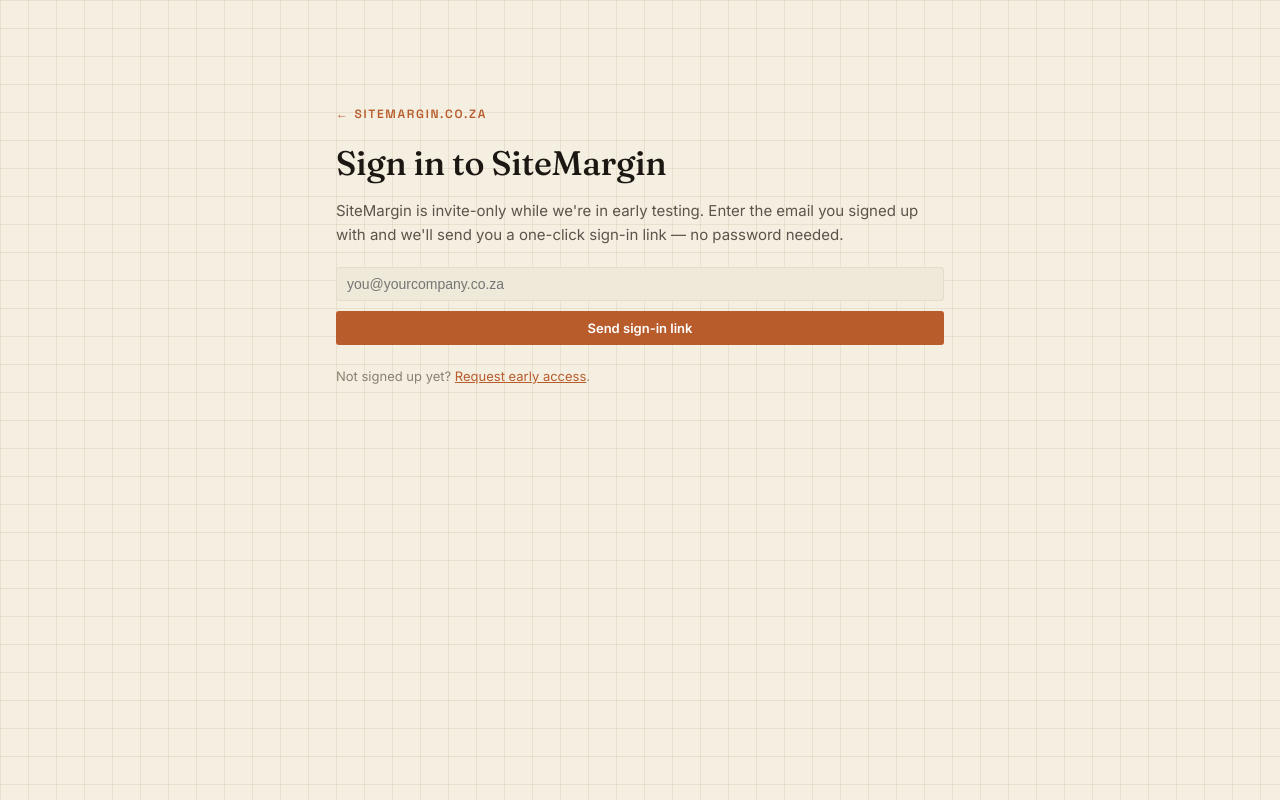
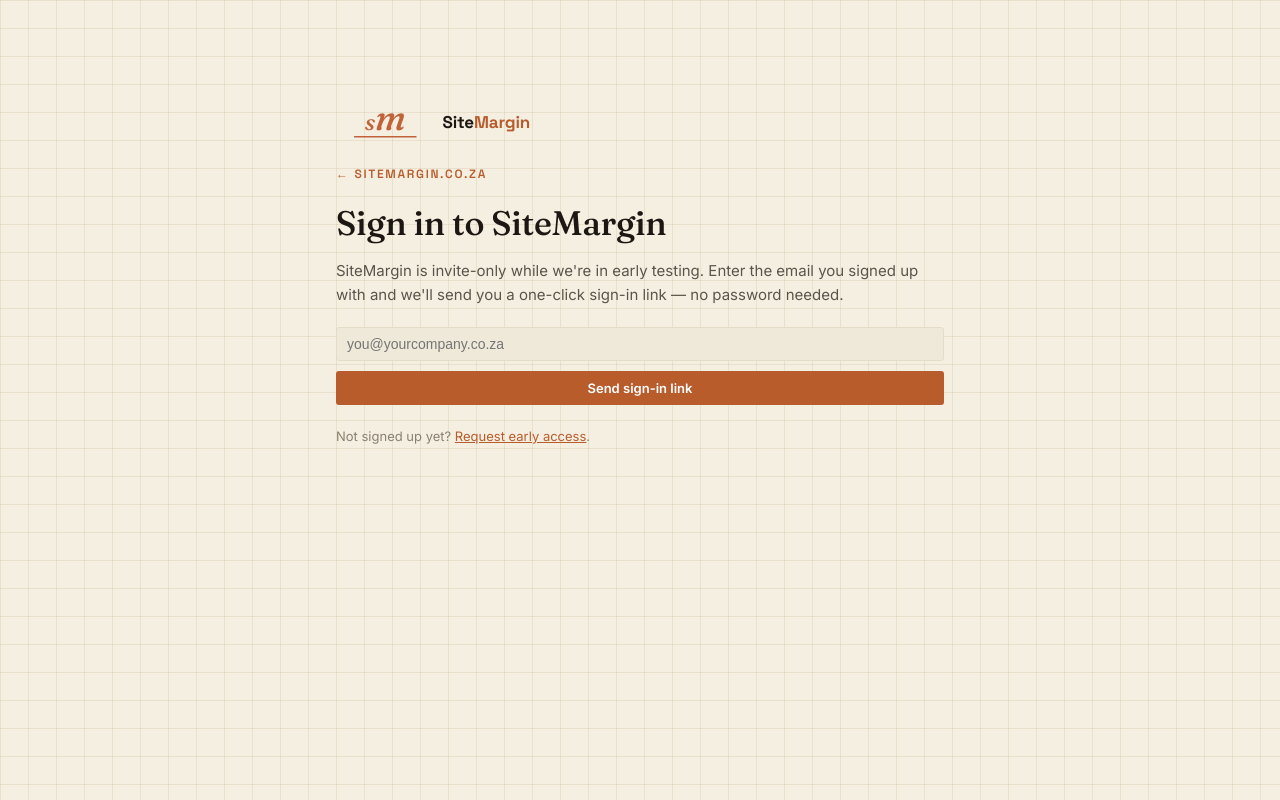
Before and after one commit to leonmayo84/sitemargin, a React (Vite) app: page / in a window 1280 px wide. Built offline with nearby package versions, Linux system fonts and the light colour scheme.

Commit message:
Add dashboard detail, print fixes, and logo across app

```diff
--- a/src/App.jsx
+++ b/src/App.jsx
@@ -496,6 +496,23 @@
   );
 }
 
+function AppLogo() {
+  return (
+    <div style={styles.appLogoRow}>
+      <svg style={styles.appLogoMark} viewBox="0 0 300 140" xmlns="http://www.w3.org/2000/svg">
+        <text x="150" y="90" fontFamily="'Fraunces', serif" fontStyle="italic" fontWeight="600" fill="#C1633A" textAnchor="middle">
+          <tspan fontSize="70">s</tspan>
+          <tspan fontSize="108">m</tspan>
+        </text>
+        <line x1="55" y1="112" x2="245" y2="112" stroke="#C1633A" strokeWidth="5" />
+      </svg>
+      <div style={styles.appLogoText}>
+        Site<span style={{ color: "#B85C2C" }}>Margin</span>
+      </div>
+    </div>
+  );
+}
+
 function GlobalStyles() {
   return (
     <style>{`
@@ -687,6 +704,7 @@
     <div style={styles.page}>
       <GlobalStyles />
       <div style={styles.gateWrap}>
+        <AppLogo />
         <a href="https://sitemargin.co.za" style={styles.eyebrowLink}>← sitemargin.co.za</a>
         <h1 style={{ ...styles.dashTitle, marginTop: 14, marginBottom: 10 }}>
           {status === "pending" ? "Almost there" : status === "denied" ? "Something went wrong" : "Sign in to SiteMargin"}
@@ -811,6 +829,7 @@
         <div style={styles.page}>
           <GlobalStyles />
           <div style={styles.gateWrap}>
+            <AppLogo />
             <a href="https://sitemargin.co.za" style={styles.eyebrowLink}>← sitemargin.co.za</a>
             <h1 style={{ ...styles.dashTitle, marginTop: 14, marginBottom: 10 }}>Something went wrong</h1>
             <p style={styles.gateText}>
@@ -915,6 +934,7 @@
     <div style={styles.page}>
       <GlobalStyles />
       <div style={styles.dashHeader}>
+        <AppLogo />
         <a href="https://sitemargin.co.za" style={styles.eyebrowLink}>← sitemargin.co.za</a>
         <h1 style={styles.dashTitle}>Your projects</h1>
       </div>
@@ -1046,6 +1066,7 @@
     <div style={styles.page}>
       <GlobalStyles />
       <div style={styles.dashHeader}>
+        <AppLogo />
         <a href="https://sitemargin.co.za" style={styles.eyebrowLink}>← sitemargin.co.za</a>
         <h1 style={styles.dashTitle}>Subcontractor scorecards</h1>
       </div>
@@ -1228,6 +1249,7 @@
     <div style={styles.page}>
       <GlobalStyles />
       <div style={styles.dashHeader}>
+        <AppLogo />
         <a href="https://sitemargin.co.za" style={styles.eyebrowLink}>← sitemargin.co.za</a>
         <h1 style={styles.dashTitle}>Templates</h1>
       </div>
@@ -2225,6 +2247,9 @@
     padding: "20px 16px 48px",
   },
   eyebrow: { fontFamily: "'Space Grotesk', sans-serif", fontSize: 12, letterSpacing: "0.14em", color: "#B85C2C", fontWeight: 600, textTransform: "uppercase" },
+  appLogoRow: { display: "flex", alignItems: "center", gap: 8, marginBottom: 14 },
+  appLogoMark: { height: 46, width: "auto", display: "block" },
+  appLogoText: { fontFamily: "'Space Grotesk', sans-serif", fontWeight: 700, fontSize: 17, letterSpacing: "-0.01em", color: "#1C1712" },
   eyebrowLink: { fontFamily: "'Space Grotesk', sans-serif", fontSize: 12, letterSpacing: "0.14em", color: "#B85C2C", fontWeight: 600, textTransform: "uppercase", textDecoration: "none", display: "inline-block" },
 
   dashHeader: { maxWidth: 1180, margin: "0 auto 16px" },
```
